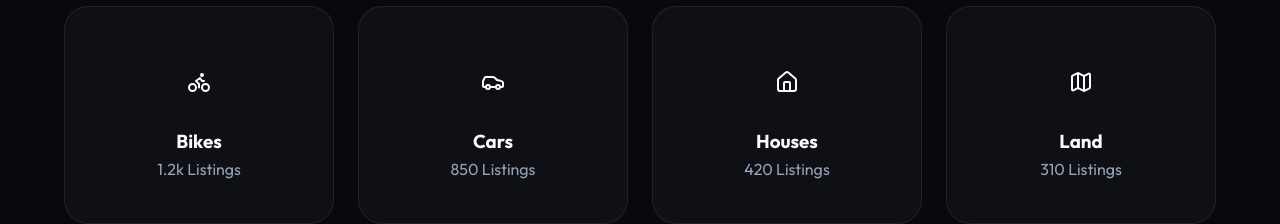
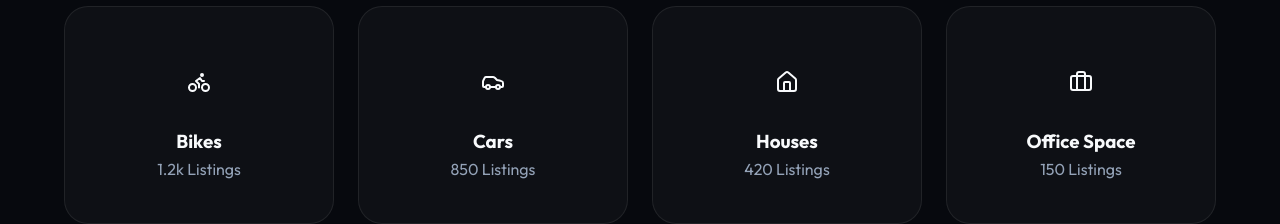
Before and after one commit to sahil9010/CELESTIAL, a React (Vite) app: page / in a window 1280 px wide. Shown: the part 555-779 px from the top of the page. Built offline with nearby package versions, Linux system fonts and the light colour scheme.

Commit message:
Add Office Space category between House and Land

```diff
--- a/src/App.jsx
+++ b/src/App.jsx
@@ -1,11 +1,12 @@
 import React, { useState } from 'react'
-import { Search, Bike, Car, Home, Map, MessageSquare, Plus, User, Heart, MapPin, Calendar, ArrowRight, X, LayoutGrid, ShoppingBag, Key } from 'lucide-react'
+import { Search, Bike, Car, Home, Map, MessageSquare, Plus, User, Heart, MapPin, Calendar, ArrowRight, X, LayoutGrid, ShoppingBag, Key, Briefcase } from 'lucide-react'
 import './App.css'
 
 const categories = [
   { id: 'bikes', name: 'Bikes', icon: <Bike />, count: '1.2k' },
   { id: 'cars', name: 'Cars', icon: <Car />, count: '850' },
   { id: 'house', name: 'Houses', icon: <Home />, count: '420' },
+  { id: 'office', name: 'Office Space', icon: <Briefcase />, count: '150' },
   { id: 'land', name: 'Land', icon: <Map />, count: '310' },
 ]
 
```
